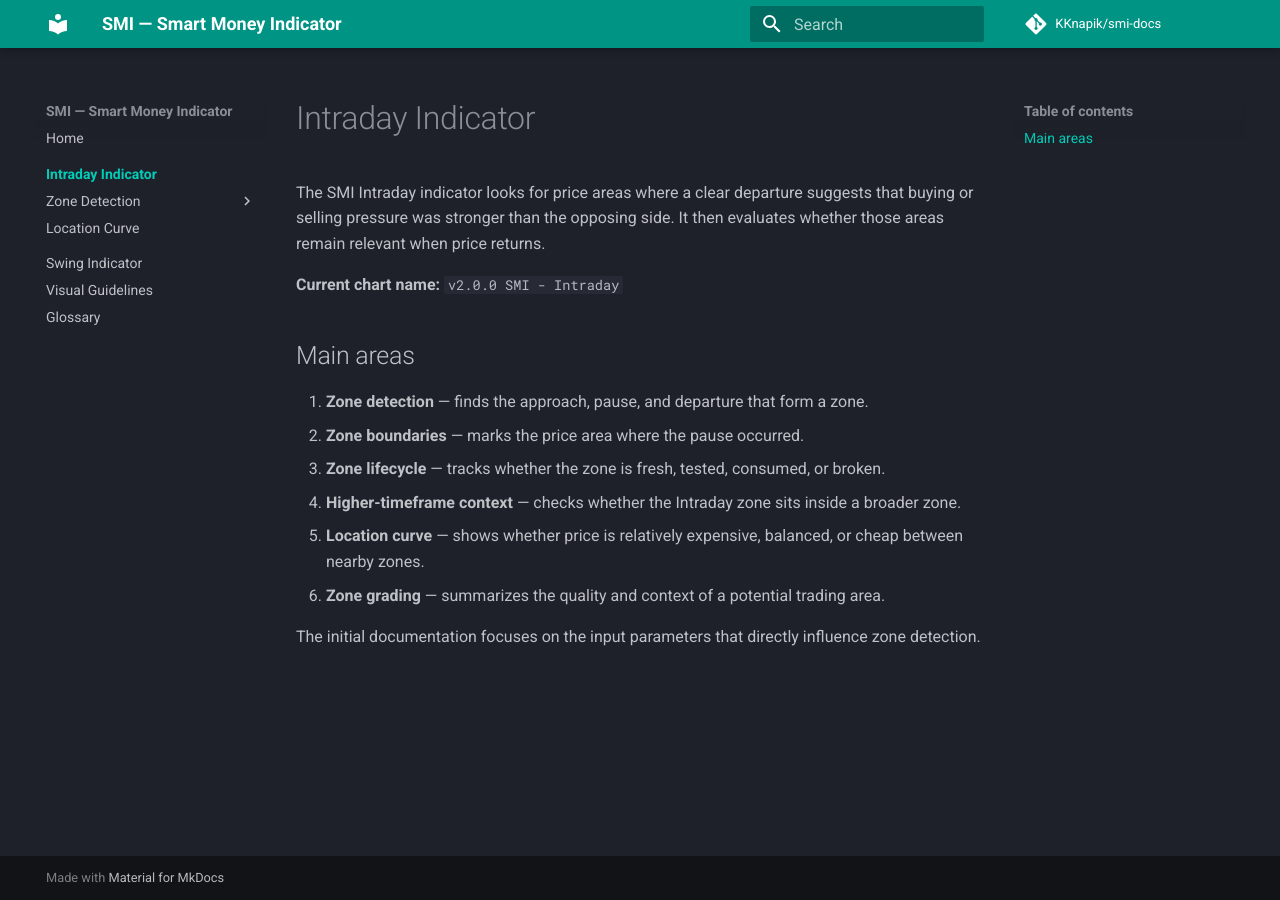
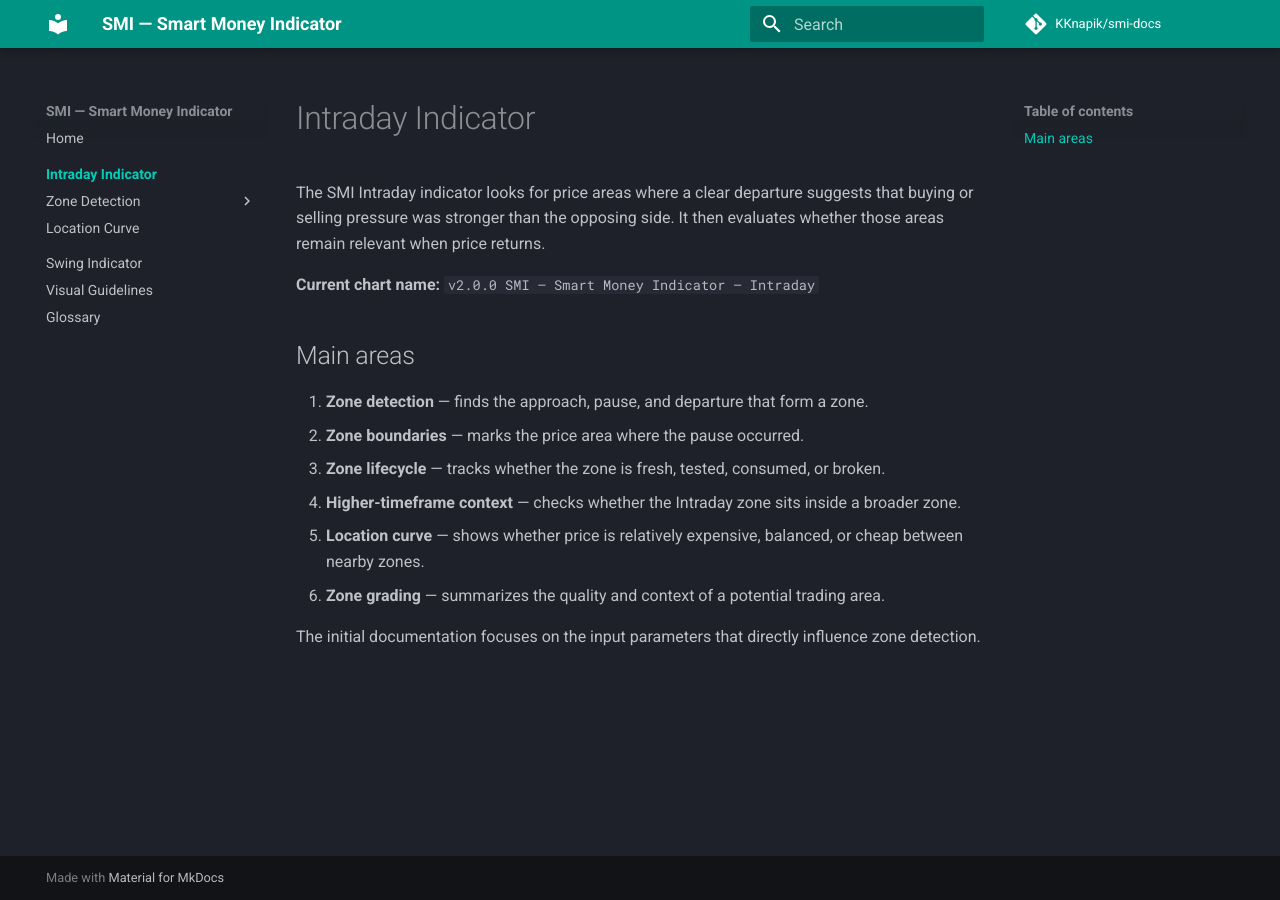
Before and after one commit to KKnapik/smi-docs, an MkDocs documentation site: the page built from docs/intraday/index.md, in a window 1280 px wide. Built offline with MkDocs 1.6.1 and Material for MkDocs 9.7.7, drawn with Linux system fonts in a browser that asks for light colours; comment, search, counter and statistics services are not loaded.

Commit message:
Document full Intraday chart title

```diff
--- a/docs/intraday/index.md
+++ b/docs/intraday/index.md
@@ -2,7 +2,7 @@
 
 The SMI Intraday indicator looks for price areas where a clear departure suggests that buying or selling pressure was stronger than the opposing side. It then evaluates whether those areas remain relevant when price returns.
 
-**Current chart name:** `v2.0.0 SMI - Intraday`
+**Current chart name:** `v2.0.0 SMI — Smart Money Indicator — Intraday`
 
 ## Main areas
 
```
